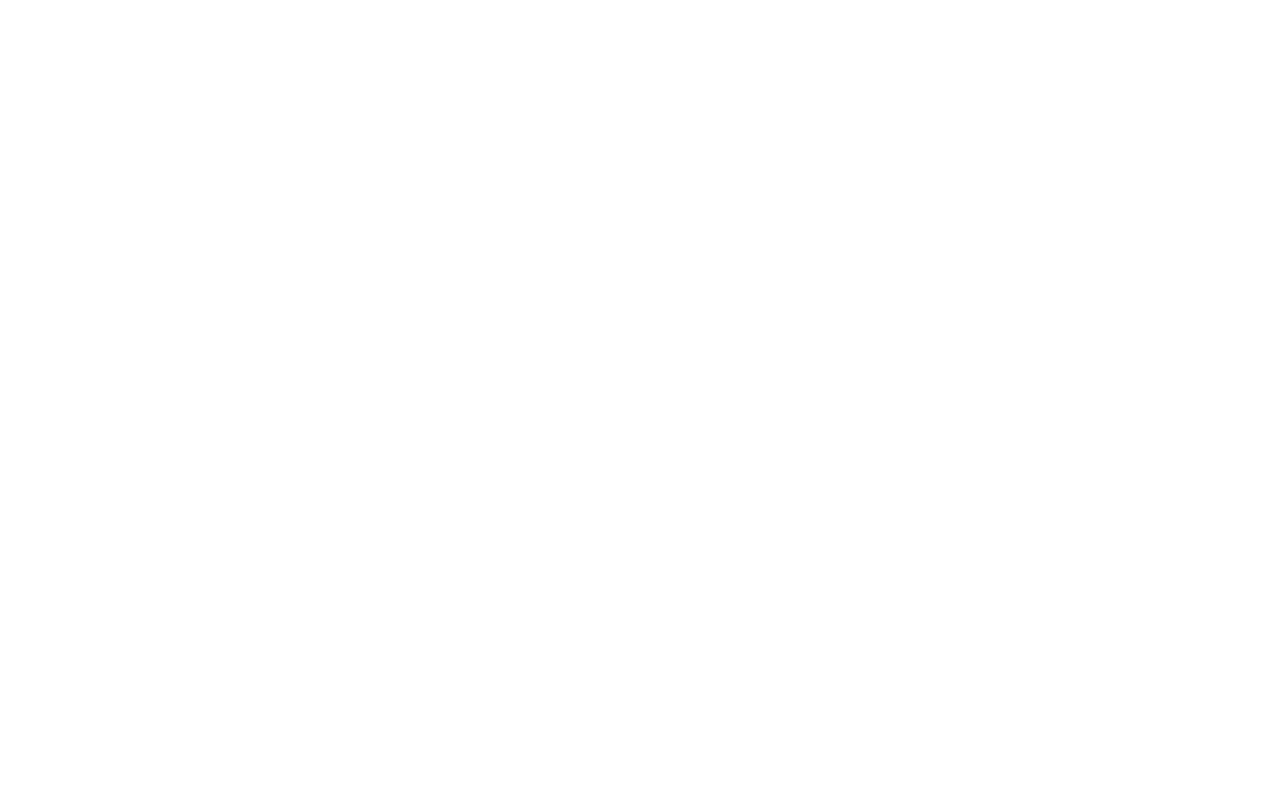
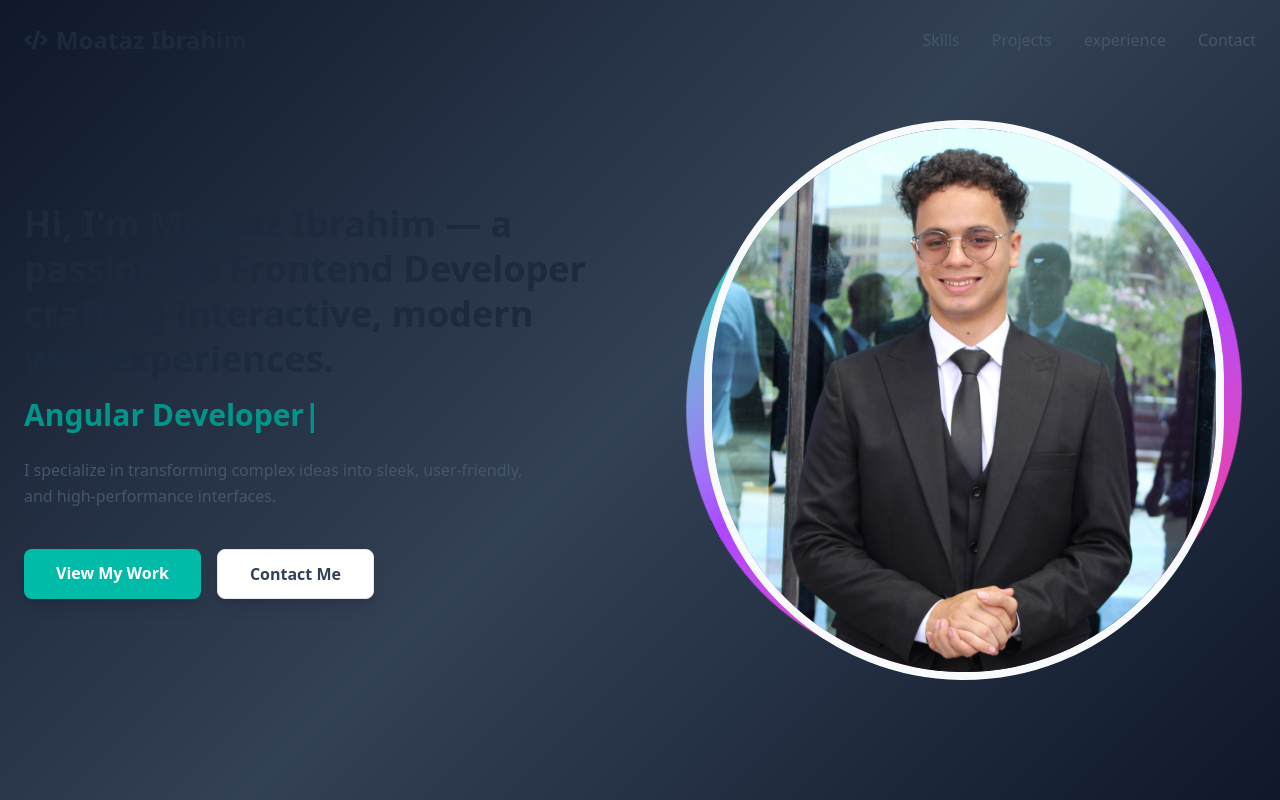
Before and after one commit to MOATAZn/portfolio, a React (Vite) app: page / in a window 1280 px wide. Built offline with nearby package versions, Linux system fonts and the light colour scheme.

Commit message:
Navbar and hero section

```diff
--- a/src/components/Hero.jsx
+++ b/src/components/Hero.jsx
@@ -4,9 +4,68 @@
 
 export default function Hero() {
 
+  const containerVariants = {
+    hidden: { opacity: 0 },
+    visible: { opacity: 1, transition: { staggerChildren: 0.3 } },
+  };
 
+  const itemVariants = {
+    hidden: { opacity: 0, y: 100 },
+    visible: { opacity: 1, y: 0, transition: { duration: 2, ease: 'easeOut' } },
+  }
+  // 💡 Smooth Scroll Handler
+  const handleSmoothScroll = (e, targetId) => {
+    e.preventDefault();
+    document.querySelector(targetId)?.scrollIntoView({ behavior: 'smooth' });
+  };
 
   return (
-   <></>
+    <section id="hero" className="h-screen flex items-center bg-slate-50 dark transition-colors duration-300 overflow-hidden">
+<div className="container mx-auto px-6 flex flex-col-reverse md:flex-row items-center justify-between gap-16">
+
+        {/* Left Column */}
+        <motion.div className="md:w-1/2 text-center md:text-left" variants={containerVariants} initial="hidden" animate="visible">
+
+          <motion.h1 className="text-2xl md:text-3xl lg:text-4xl font-extrabold text-slate-800 dark:text-white leading-tight mb-4" variants={itemVariants}>
+            Hi, I'm Moataz Ibrahim — a passionate Frontend Developer crafting interactive, modern web experiences.
+          </motion.h1>
+
+          <motion.div variants={itemVariants} className="flex justify-center md:justify-start items-center gap-2 mb-6 text-xl md:text-2xl lg:text-3xl">
+            <span className="inline-block">
+              <TypeAnimation
+                sequence={['Frontend Developer', 2000, 'Angular Developer', 2000, 'React Developer', 2000]}
+                wrapper="span"
+                speed={40}
+                className="font-semibold text-teal-600 dark:text-teal-400"
+                repeat={Infinity}
+              />
+            </span>
+          </motion.div>
+
+          <motion.p className="text-slate-600 dark:text-slate-300 leading-relaxed mb-10 max-w-lg mx-auto md:mx-0" variants={itemVariants}>
+            I specialize in transforming complex ideas into sleek, user-friendly, and high-performance interfaces.
+          </motion.p>
+
+          <motion.div className="flex justify-center md:justify-start gap-4" variants={itemVariants}>
+            <motion.a href="#projects" onClick={(e) => handleSmoothScroll(e, '#projects')} className="bg-teal-500 hover:bg-teal-600 text-white font-bold py-3 px-8 rounded-lg shadow-lg transition-all" whileHover={{ scale: 1.05, y: -5 }} whileTap={{ scale: 0.95 }}>
+              View My Work
+            </motion.a>
+            <motion.a href="#contact" onClick={(e) => handleSmoothScroll(e, '#contact')} className="bg-white dark:bg-slate-800 border border-slate-200 dark:border-slate-700 text-slate-700 dark:text-slate-200 font-bold py-3 px-8 rounded-lg shadow-lg transition-all" whileHover={{ scale: 1.05, y: -5 }} whileTap={{ scale: 0.95 }}>
+              Contact Me
+            </motion.a>
+          </motion.div>
+
+        </motion.div>
+
+        {/* Right Column */}
+        <motion.div className="md:w-1/2 flex justify-center items-center" initial={{ opacity: 0, scale: 0.5 }} animate={{ opacity: 1, scale: 1 }} transition={{ duration: 0.8, ease: [0, 0.71, 0.2, 1.01] }}>
+          <div className="relative w-50 h-55 sm:w-130 sm:h-140">
+            <div className="absolute inset-0 rounded-full bg-gradient-to-r from-teal-400 via-purple-500 to-pink-500 animate-spin [animation-duration:3s] [animation-direction:alternate]"></div>
+            <img src="src/assets/images/profile.jpg" alt="Profile" className="relative w-full h-full object-cover object-[50%_20%] rounded-full border-[8px] border-slate-50 dark:border-slate-900" />
+          </div>
+        </motion.div>
+
+      </div>
+    </section>
   );
 }
--- a/src/components/Navbar.jsx
+++ b/src/components/Navbar.jsx
@@ -4,9 +4,117 @@
 
 
 export default function Navbar() {
+  const [isMenuOpen, setIsMenuOpen] = useState(false);
+  const [isScrolled, setIsScrolled] = useState(false);
 
+  // 1. State for tracking the active section
+  const [activeSection, setActiveSection] = useState('hero');
+
+  const navLinks = [
+    { href: '#skills', label: 'Skills' },
+    { href: '#projects', label: 'Projects' },
+    { href: '#experience', label: 'experience' },
+    { href: '#contact', label: 'Contact' },
+  ];
+
+  // Effect for handling background change on scroll
+  useEffect(() => {
+    const handleScroll = () => setIsScrolled(window.scrollY > 50);
+    window.addEventListener('scroll', handleScroll);
+    return () => window.removeEventListener('scroll', handleScroll);
+  }, []);
+
+  // 2. Effect for tracking the active section on scroll
+  useEffect(() => {
+    const sections = navLinks.map(link => document.querySelector(link.href));
+
+    const observerOptions = {
+      root: null,
+      rootMargin: '0px',
+      threshold: 0.5, // Link becomes active when 50% of the section is visible
+    };
+
+    const observer = new IntersectionObserver((entries) => {
+      entries.forEach(entry => {
+        if (entry.isIntersecting) {
+          setActiveSection(entry.target.id);
+        }
+      });
+    }, observerOptions);
+
+    sections.forEach(section => {
+      if (section) observer.observe(section);
+    });
+
+    return () => {
+      sections.forEach(section => {
+        if (section) observer.unobserve(section);
+      });
+    };
+  }, []);
+
+  // Function for smooth scrolling
+  const handleSmoothScroll = (e, targetId) => {
+    e.preventDefault();
+    document.querySelector(targetId)?.scrollIntoView({ behavior: 'smooth' });
+    if (isMenuOpen) setIsMenuOpen(false);
+  };
 
   return (
-   <></>
+    <header className={`fixed top-0 left-0 w-full z-50 transition-all duration-300 ${isScrolled ? 'bg-white/80 dark:bg-slate-900/80 backdrop-blur-sm shadow-lg' : 'bg-transparent'}`}>
+      <div className="container mx-auto px-6 flex justify-between items-center h-20">
+      <a href="#hero" onClick={(e) => handleSmoothScroll(e, '#hero')} className="flex items-center gap-2  text-xl md:text-2xl font-bold text-slate-800 dark:text-white hover:text-teal-600 dark:hover:text-teal-400 transition-colors">
+          <FaCode />
+          <span>Moataz Ibrahim</span>
+        </a>
+        <nav className="hidden md:flex items-center space-x-8">
+          {navLinks.map(link => (
+            <a
+              key={link.href}
+              href={link.href}
+              onClick={(e) => handleSmoothScroll(e, link.href)}
+              className={`font-medium transition-colors duration-300
+                ${activeSection === link.href.substring(1)
+                  ? 'text-teal-500 dark:text-teal-400' // Active link color
+                  : 'text-slate-600 dark:text-slate-300 hover:text-teal-500 dark:hover:text-teal-400' // Inactive link color
+                }`
+              }
+            >
+              {link.label}
+            </a>
+          ))}
+        </nav>
+
+        {/* Mobile menu icon */}
+        <div className="md:hidden">
+          <button onClick={() => setIsMenuOpen(!isMenuOpen)} className="text-slate-800 dark:text-white text-3xl">
+            {isMenuOpen ? <HiX /> : <HiMenu />}
+          </button>
+        </div>
+      </div>
+
+      {/* Mobile dropdown menu */}
+      {isMenuOpen && (
+        <nav className="md:hidden bg-white dark:bg-slate-800 pb-4 absolute w-full shadow-lg">
+          <ul className="flex flex-col items-center space-y-4 pt-4">
+            {navLinks.map(link => (
+              <a
+                key={link.href}
+                href={link.href}
+                onClick={(e) => handleSmoothScroll(e, link.href)}
+                className={`text-lg transition-colors duration-300
+                  ${activeSection === link.href.substring(1)
+                    ? 'text-teal-500 dark:text-teal-400'
+                    : 'text-slate-600 dark:text-slate-300'
+                  }`
+                }
+              >
+                {link.label}
+              </a>
+            ))}
+          </ul>
+        </nav>
+      )}
+    </header>
   );
 }
--- a/src/index.css
+++ b/src/index.css
@@ -27,3 +27,7 @@
 .dark  {
     background: linear-gradient(135deg, #0f172a, #334155, #0f172a);
 }
+
+.dark-1  {
+    background: linear-gradient(135deg, #0f172a, #1e293b, #334155, #0f172a);
+}
```
